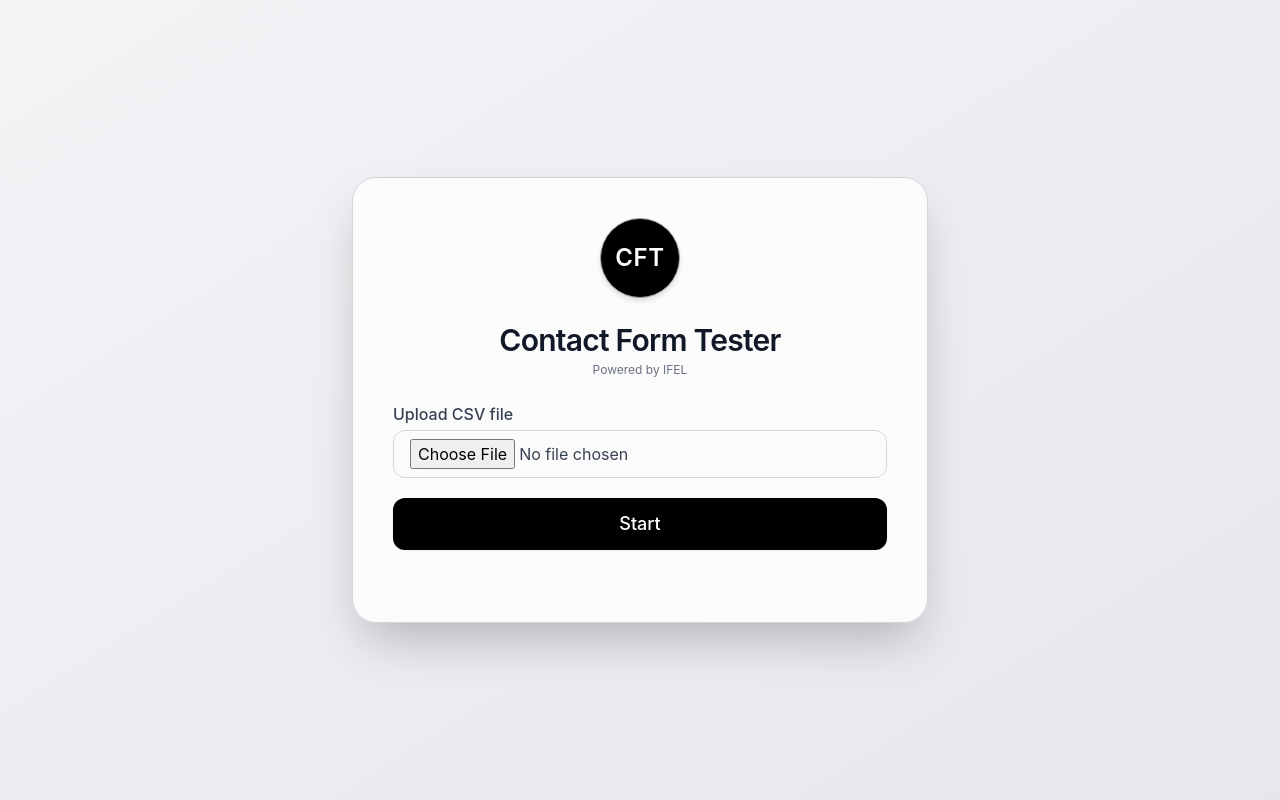
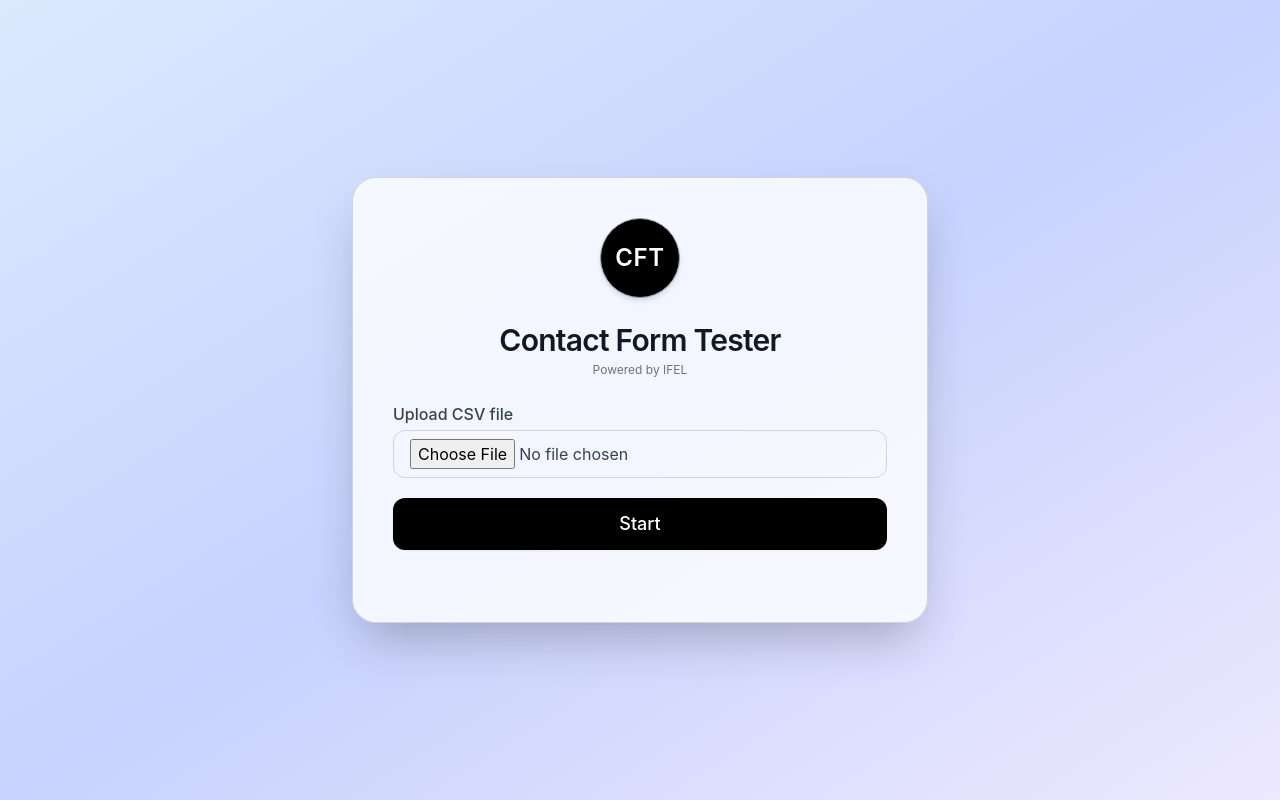
Before and after one commit to Yourm9/contact-form-testing, a Flask app: page / in a window 1280 px wide. Run offline with Flask 3, Linux system fonts and the light colour scheme.

Commit message:
Commit all changes for working deployment

```diff
--- a/templates/index.html
+++ b/templates/index.html
@@ -11,7 +11,8 @@
     }
   </style>
 </head>
-<body class="bg-gradient-to-br from-gray-100 to-gray-200 min-h-screen flex items-center justify-center">
+<body class="bg-gradient-to-br from-blue-100 via-indigo-200 to-purple-100 min-h-screen flex items-center justify-center">
+
   <div class="bg-white backdrop-blur-xl bg-opacity-80 border border-gray-300 rounded-3xl shadow-2xl p-10 w-full max-w-xl">
 
     <!-- CFT Logo Badge -->
```
